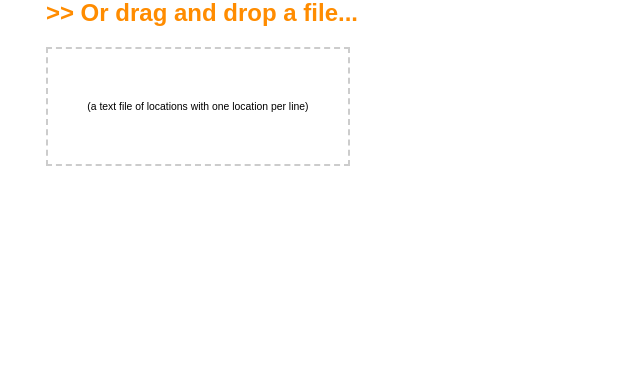
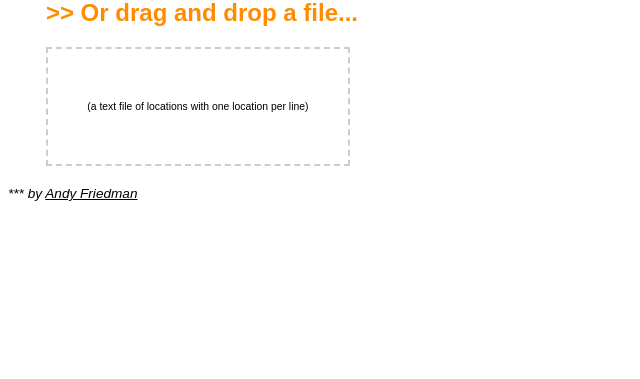
Before and after one commit to afriedman412/latlong, a Flask app: page / in a window 1280 px wide. Shown: the part 170-549 px from the top of the page, without its empty margins (0-640 px from the left). Run offline with Flask 3, Linux system fonts and the light colour scheme.

Commit message:
adding attribution

```diff
--- a/latlong/static/styles/styles.css
+++ b/latlong/static/styles/styles.css
@@ -84,3 +84,8 @@ h2 {
 input {
     width:230px;
 }
+
+.attribution {
+    font-size:85%;
+    margin-top:1.5em;
+}
--- a/latlong/templates/index.html
+++ b/latlong/templates/index.html
@@ -15,5 +15,6 @@
     <div class="the-body">
     {% include content_page %}
     </div>
+<p class="attribution"><em>*** by <a href="https://dnpdata.com">Andy Friedman</a></em></p>
 </body>
 </html>
```
